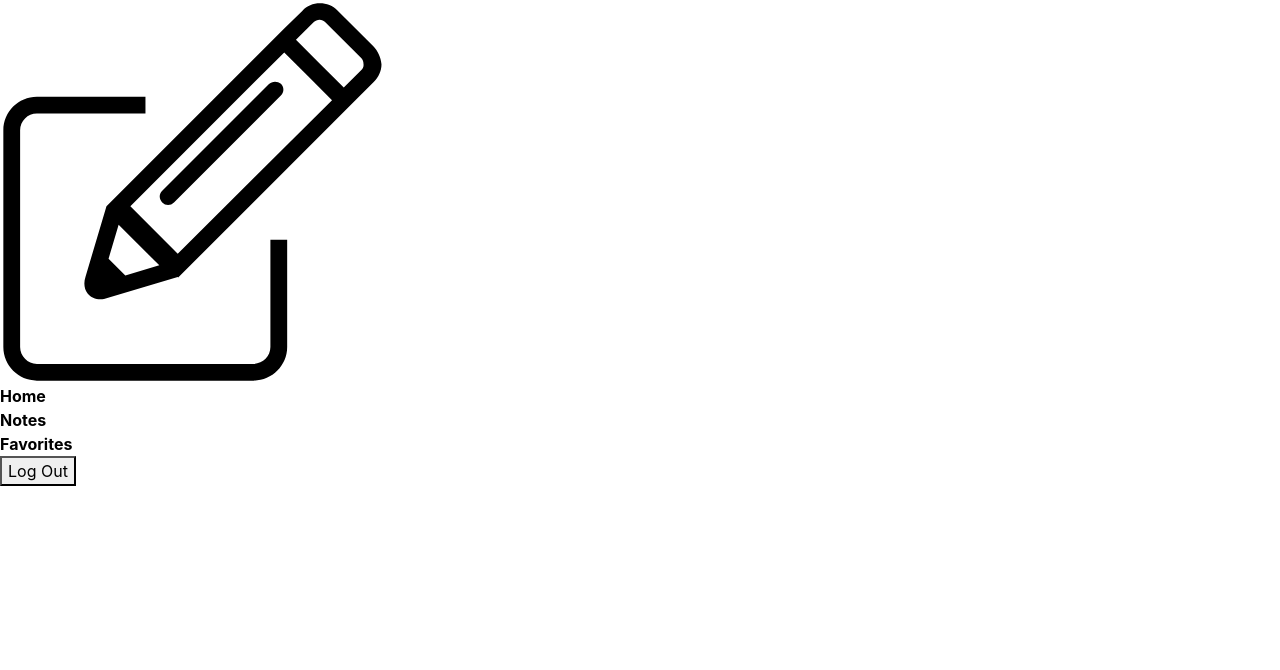
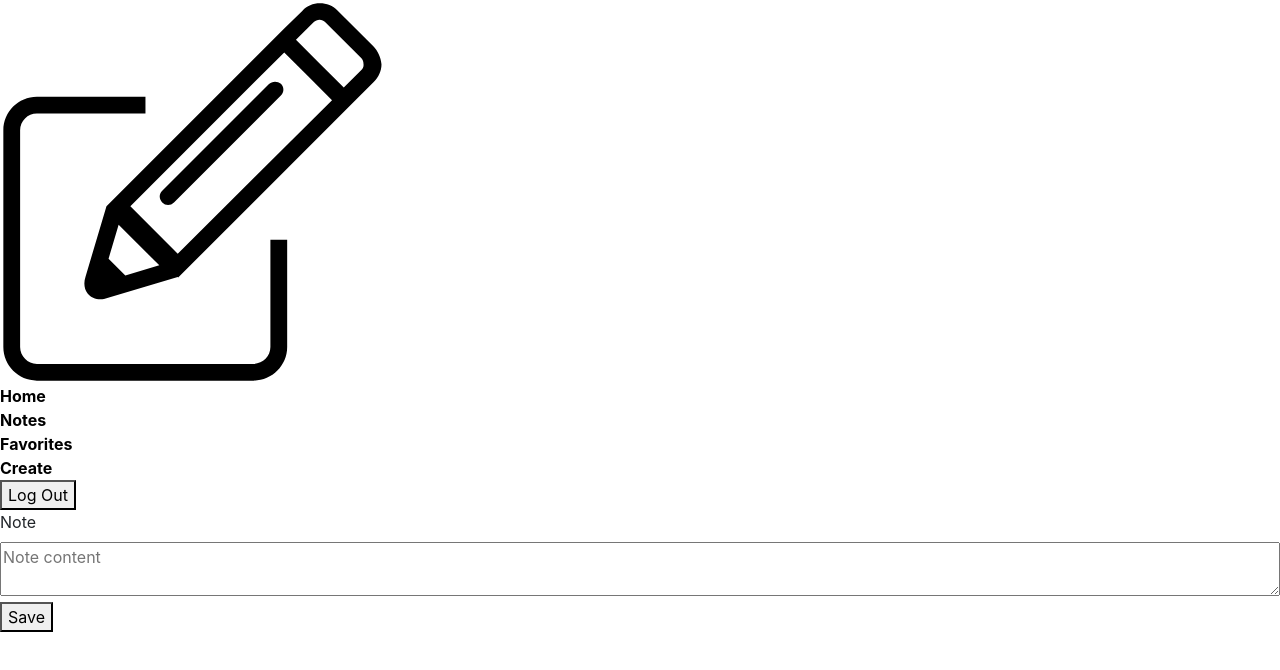
Before and after one commit to kraju3/NotedlyUI, a React (Vite) app: page /new in a window 1280 px wide. Shown: the top 670 px of the page. Built offline with nearby package versions, Linux system fonts and the light colour scheme; no server answers; sample sign-in values are in the browser's storage.

Commit message:
created authentication

```diff
--- a/src/components/Note.js
+++ b/src/components/Note.js
@@ -18,9 +18,17 @@ const Note = ({note})=>{
                 </div>
                 <ReactMarkdown source={note.content} />
                 <div className="meta">
-                  <a className="like">
+                  {/* <a className="like">
                     <i className="like icon"></i> {note.favoriteCount} Likes
-                  </a>
+                  </a> */}
+                  <div className="ui labeled button" tabIndex="0">
+                    <div className="ui button">
+                      <i className="heart icon"></i> Like
+                    </div>
+                    <a className="ui basic label">
+                      2,048
+                    </a>
+                  </div>
                 </div>
               </div>{' '}
               <br></br>
--- /dev/null
+++ b/src/components/NoteText.js
@@ -0,0 +1,57 @@
+import React,{useState} from 'react';
+import styled from 'styled-components';
+
+const Wrapper = styled.div`
+  height: 100%;
+`;
+
+const Form = styled.form`
+  height: 100%;
+`;
+
+const TextArea = styled.textarea`
+  width: 100%;
+  height: 90%;
+`;
+
+
+
+const NoteForm = props => {
+
+    const [value,setValue] = useState({content:props.content || ''})
+
+    const submitForm = (e)=>{
+        e.preventDefault()
+        props.action({
+            variables: {
+                ...value
+            }
+        })
+
+    }
+    console.log(value)
+    return (
+
+            <Wrapper className="ui form">
+                <Form onSubmit={submitForm}>
+                    <div className="field">
+                        <label>Note</label>
+                        <TextArea
+                        required
+                        type="text"
+                        name="content"
+                        placeholder="Note content"
+                        value={value.content}
+                        onChange = {(e)=>setValue({...value,[e.target.name]:e.target.value})}>
+                            {value}
+                        </TextArea>
+                    </div>
+                    <button className="ui positive button" type="submit">Save</button>
+                </Form>
+            </Wrapper>
+    )
+
+}
+
+
+export default NoteForm;
--- /dev/null
+++ b/src/gql/mutation.js
@@ -0,0 +1,35 @@
+import {gql} from '@apollo/client';
+
+const SIGNIN_USER = gql`
+mutation signIn($username:String!,$email:String,$password:String!){
+    signIn(username:$username,email:$email,password:$password)
+}
+`
+
+const SIGNUP_USER = gql`
+mutation signUp($firstname:String!,$lastname:String!,$email:String!,$username:String!,$password:String!){
+    signUp(firstname:$firstname,lastname:$lastname,email:$email,username:$username,password:$password)
+}
+`
+
+const NEW_NOTE = gql`
+    mutation CreateNote($content: String!){
+        CreateNote(content:$content) {
+            id
+            content
+            createdAt
+            favoriteCount
+            favoritedBy {
+                id
+                username
+            }
+            author {
+                username
+                id
+            }
+        }
+    }
+
+`
+
+export {NEW_NOTE,SIGNIN_USER,SIGNUP_USER}
--- /dev/null
+++ b/src/gql/query.js
@@ -0,0 +1,46 @@
+import {gql} from '@apollo/client'
+
+
+const IS_LOGGED_IN = gql`
+query getLoggedIn {
+        isLoggedIn
+}
+`;
+
+const GET_NOTES = gql`
+query noteFeed($cursor:String){
+  noteFeed(cursor: $cursor){
+      cursor
+      hasNextPage
+      notes{
+        id
+        createdAt
+        content
+        favoriteCount
+        author{
+          username
+          id
+          avatar
+        }
+      }
+    }
+  }
+  `;
+
+  const NOTE_QUERY = gql`
+    query note($id: String!) {
+        note(id:$id){
+            id
+            createdAt
+            content
+            favoriteCount
+            author {
+                username
+                id
+                avatar
+            }
+        }
+    }
+`;
+
+export {GET_NOTES,NOTE_QUERY,IS_LOGGED_IN}
--- a/src/pages/LoginState.js
+++ b/src/pages/LoginState.js
@@ -2,12 +2,8 @@ import {useApolloClient,gql, useQuery} from '@apollo/client'
 import React from 'react'
 import {Link,withRouter} from 'react-router-dom';
 import "../css/webapp.css";
+import {IS_LOGGED_IN} from '../gql/query';
 
-const IS_LOGGED_IN = gql`
-query getLoggedIn {
-        isLoggedIn
-}
-`
 
 function LoginState(props){
     const {data,client} = useQuery(IS_LOGGED_IN);
@@ -19,7 +15,7 @@ function LoginState(props){
          {data.isLoggedIn ?(
         <div className="right menu">
             <div className="item navigation">
-            <button class="ui primary button" onClick = {()=>{
+            <button className="ui primary button" onClick = {()=>{
                 localStorage.removeItem('token');
                 client.resetStore();
                 client.writeQuery({query:IS_LOGGED_IN,data:{
--- a/src/pages/home.js
+++ b/src/pages/home.js
@@ -1,26 +1,9 @@
 import {useQuery,gql} from '@apollo/client';
 import React, { useState } from 'react'
 import NoteFeed from '../components/NoteFeed';
+import {GET_NOTES} from '../gql/query'
 
-const GET_NOTES = gql`
-query noteFeed($cursor:String){
-  noteFeed(cursor: $cursor){
-      cursor
-      hasNextPage
-      notes{
-        id
-        createdAt
-        content
-        favoriteCount
-        author{
-          username
-          id
-          avatar
-        }
-      }
-    }
-  }
-  `;
+
 
  const Home = ()=>{
      const {data,loading,error,fetchMore} = useQuery(GET_NOTES);
--- a/src/pages/index.js
+++ b/src/pages/index.js
@@ -7,7 +7,8 @@ import {
     Redirect
 } from "react-router-dom";
 
-import {useQuery,gql} from '@apollo/client'
+import {useQuery} from '@apollo/client'
+import {IS_LOGGED_IN} from '../gql/query'
 
 import Carousel from './Carousel';
 import Home from './home'
@@ -17,6 +18,7 @@ import NotePage from './notes';
 import SignUpForm from './signup';
 import SignInForm from './signin';
 import LoginState from './LoginState';
+import newNote from './newNote'
 
 
 import "../css/webapp.css";
@@ -41,13 +43,8 @@ background-color:white;
 padding: 0px 0px 0px 0px;
 box-sizing:content-box;
 
-`
+`;
 
-const IS_LOGGED_IN = gql`
-query getLoggedIn {
-        isLoggedIn
-}
-`
 
 
 function WebApp(props){
@@ -76,6 +73,11 @@ function WebApp(props){
                     </Link>
                     <a className= "navigation" href="/favorites">Favorites</a>
                     </div>
+                    <div className = "item navigation">
+                    <Link to="/favorites">
+                    </Link>
+                    <a className= "navigation" href="/new">Create</a>
+                    </div>
                     <LoginState/>
                 </div>
 
@@ -86,9 +88,9 @@ function WebApp(props){
                     <Route path ="/note/:id" component ={NotePage}/>
                     <Route path ="/signup" component ={SignUpForm}/>
                     <Route path ="/signin" component ={SignInForm}/>
+                    {data.isLoggedIn===true?<Route path="/new" component={newNote}/>:<Redirect to={{pathname:"/signin"}}/>}
                     {data.isLoggedIn===true?<Route path="/mynotes"component={Notes}/>:<Redirect to={{pathname:"/signin"}}/>}
                     {data.isLoggedIn===true?<Route path="/favorites" component ={Favorites}/>:<Redirect to={{pathname:"/signin"}}/>}
-
                 </Switch>
             </div>
 
--- /dev/null
+++ b/src/pages/newNote.js
@@ -0,0 +1,50 @@
+import React , {useEffect} from 'react';
+import {useMutation,gql} from '@apollo/client';
+import NoteForm from '../components/NoteText';
+import {NEW_NOTE} from '../gql/mutation';
+import {GET_NOTES} from '../gql/query';
+
+
+
+
+const NewNote = (props)=>{
+
+    const [data,{loading,error}] = useMutation(NEW_NOTE, {
+        refetchQueries:[{query:GET_NOTES}],
+        onCompleted: data =>{
+            props.history.push(`note/${data.CreateNote.id}`)
+        }
+    })
+
+
+    return (
+        <React.Fragment>
+             {loading && (<div className="ui icon message">
+            <i className="notched circle loading icon"></i>
+            <div className="content">
+              <div className="header">
+                Just one second
+              </div>
+              <p>We're fetching that content for you.</p>
+            </div>
+          </div>)}
+                {error && (<div className="ui negative message">
+                <i className="close icon"></i>
+                <div className="header">
+                    Error loading the document
+                </div>
+                <p>fetch error
+            </p>
+          </div>)}
+
+
+            <NoteForm
+            action={data}
+            />
+
+        </React.Fragment>
+        )
+}
+
+
+export default NewNote;
--- a/src/pages/notes.js
+++ b/src/pages/notes.js
@@ -1,23 +1,8 @@
 import React from 'react';
 import {useQuery,gql} from '@apollo/client'
 import Note from '../components/Note'
+import {NOTE_QUERY} from '../gql/query'
 
-
-const NOTE_QUERY = gql`
-    query note($id: String!) {
-        note(id:$id){
-            id
-            createdAt
-            content
-            favoriteCount
-            author {
-                username
-                id
-                avatar
-            }
-        }
-    }
-`
 
 const NotePage = props =>{
     const id = props.match.params.id
--- a/src/pages/signin.js
+++ b/src/pages/signin.js
@@ -1,6 +1,8 @@
 import React,{useState,useEffect} from 'react';
 import styled from 'styled-components';
 import {useMutation, useApolloClient,gql} from '@apollo/client';
+import {SIGNIN_USER} from '../gql/mutation';
+
 
 
 const Wrapper = styled.div`
@@ -14,11 +16,6 @@ const Form = styled.form`
   max-width: 500px;
   padding: 1em;
   margin: 0 auto;
-`
-const SIGNIN_USER = gql`
-mutation signIn($username:String!,$email:String,$password:String!){
-    signIn(username:$username,email:$email,password:$password)
-}
 `
 
 
--- a/src/pages/signup.js
+++ b/src/pages/signup.js
@@ -1,6 +1,7 @@
 import React, {useState,useEffect} from 'react'
 import styled from 'styled-components';
 import {useMutation,useApolloClient,gql} from '@apollo/client';
+import {SIGNUP_USER} from '../gql/mutation';
 
 
 
@@ -15,12 +16,6 @@ const Form = styled.form`
   max-width: 500px;
   padding: 1em;
   margin: 0 auto;
-`
-
-const SIGNUP_USER = gql`
-mutation signUp($firstname:String!,$lastname:String!,$email:String!,$username:String!,$password:String!){
-    signUp(firstname:$firstname,lastname:$lastname,email:$email,username:$username,password:$password)
-}
 `
 
 function SignUpForm (props){
```
Also changed, not shown: 3 other files (tests, documents, lock files or other folders).
